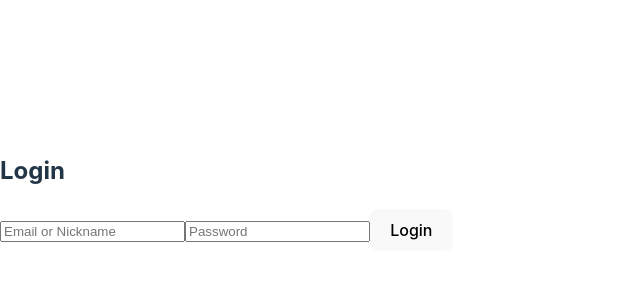
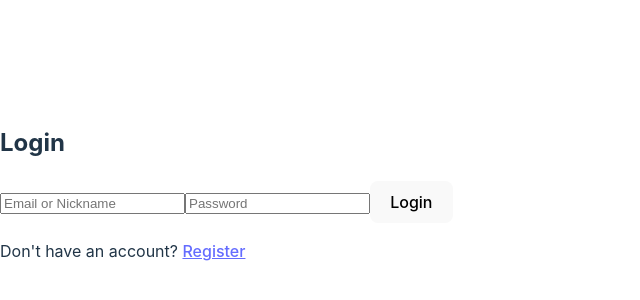
Before and after one commit to lucas-santoro/TaskManager, a React (Vite) app in the folder taskmanager-frontend/: page /login in a window 1280 px wide. Shown: the part 208-508 px from the top of the page, without its empty margins (0-640 px from the left). Built offline with nearby package versions, Linux system fonts and the light colour scheme; no server answers.

Commit message:
Add redirect to register

```diff
--- a/taskmanager-frontend/src/pages/Login.tsx
+++ b/taskmanager-frontend/src/pages/Login.tsx
@@ -1,5 +1,6 @@
 import { useState } from "react";
-import { useNavigate } from "react-router-dom";
+import { useNavigate, Link } from "react-router-dom";
+
 import api from "../api/apiClient";
 
 /**
@@ -53,6 +54,13 @@
                 <button type="submit">Login</button>
             </form>
             {error && <p>{error}</p>}
+
+            <p>
+                Don't have an account?{" "}
+                <Link to="/register" style={{ textDecoration: "underline" }}>
+                    Register
+                </Link>
+            </p>
         </div>
     );
 };
```
